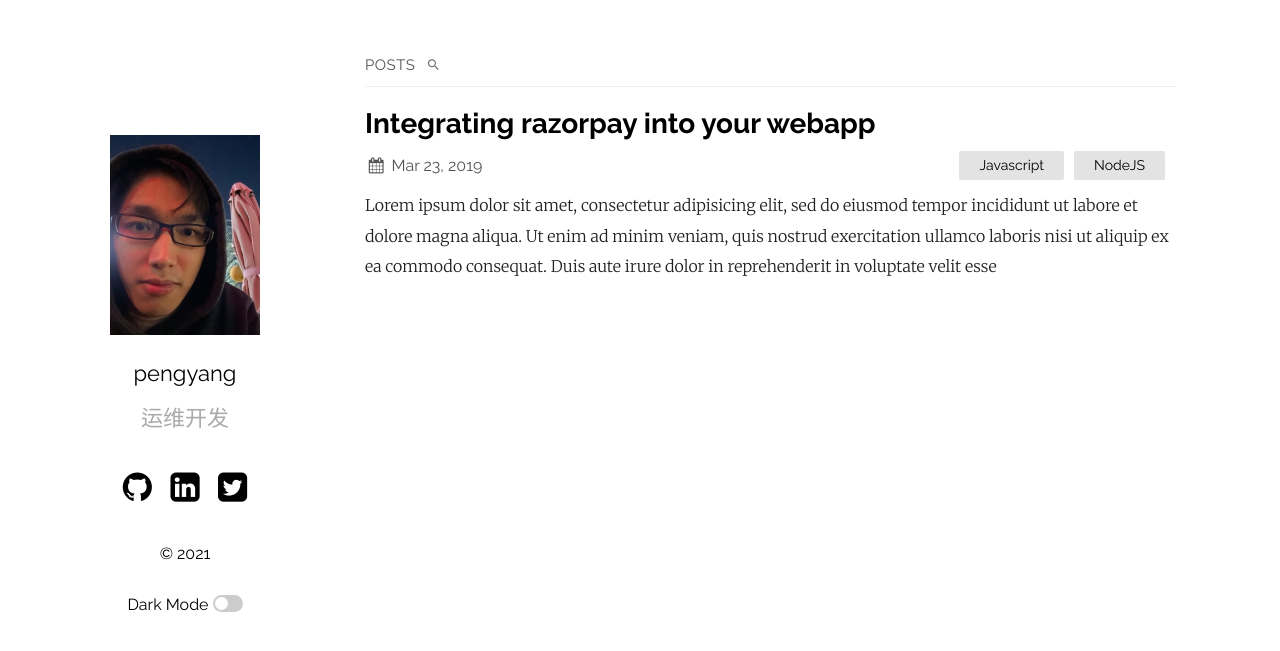
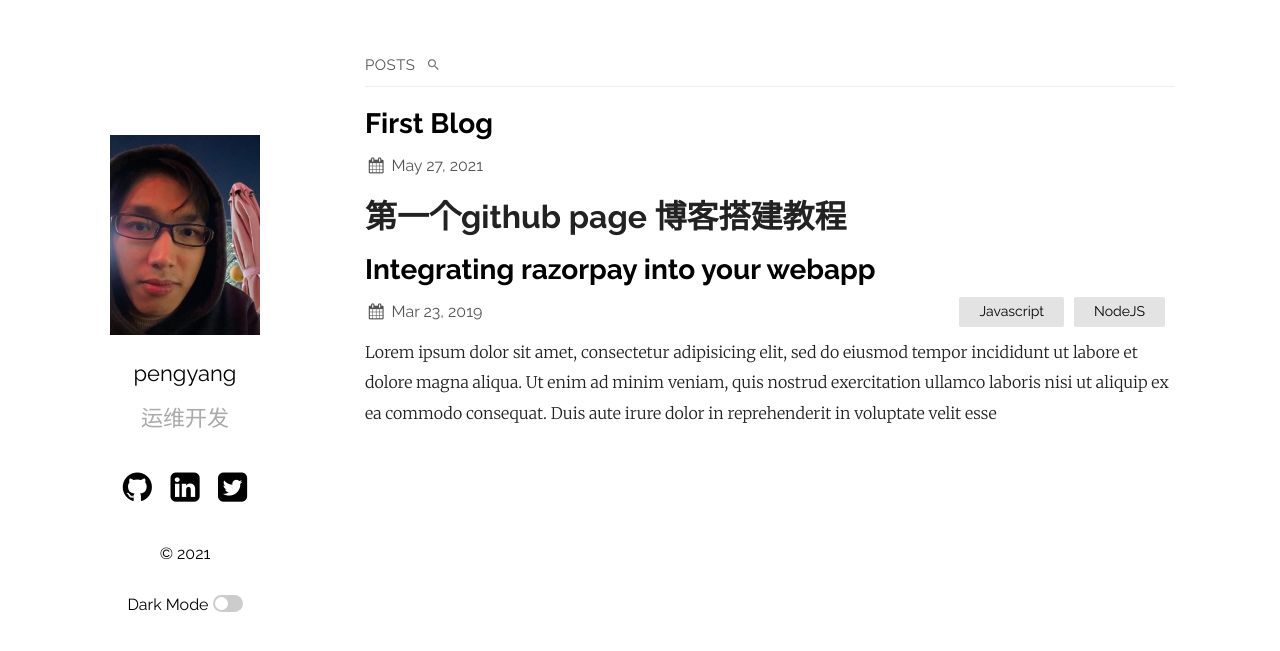
Before and after one commit to yang0009/yang0009.github.io, a Jekyll site: the page built from index.md, in a window 1280 px wide. Shown: the top 651 px of the page. Built offline with Jekyll 4.4.1, drawn with Linux system fonts in a browser that asks for light colours.

Commit message:
添加一个新的内容

```diff
--- a/_config.yml
+++ b/_config.yml
@@ -1,4 +1,4 @@
-title: 个人博客
+title: pengyang_blog
 author: yang0009
 email: 973401678@qq.com
 description: > # this means to ignore newlines until "show_exerpts:"
--- /dev/null
+++ b/_posts/2021-05-27-first-blog.markdown
@@ -0,0 +1 @@
+# 第一个github page 博客搭建教程
```
